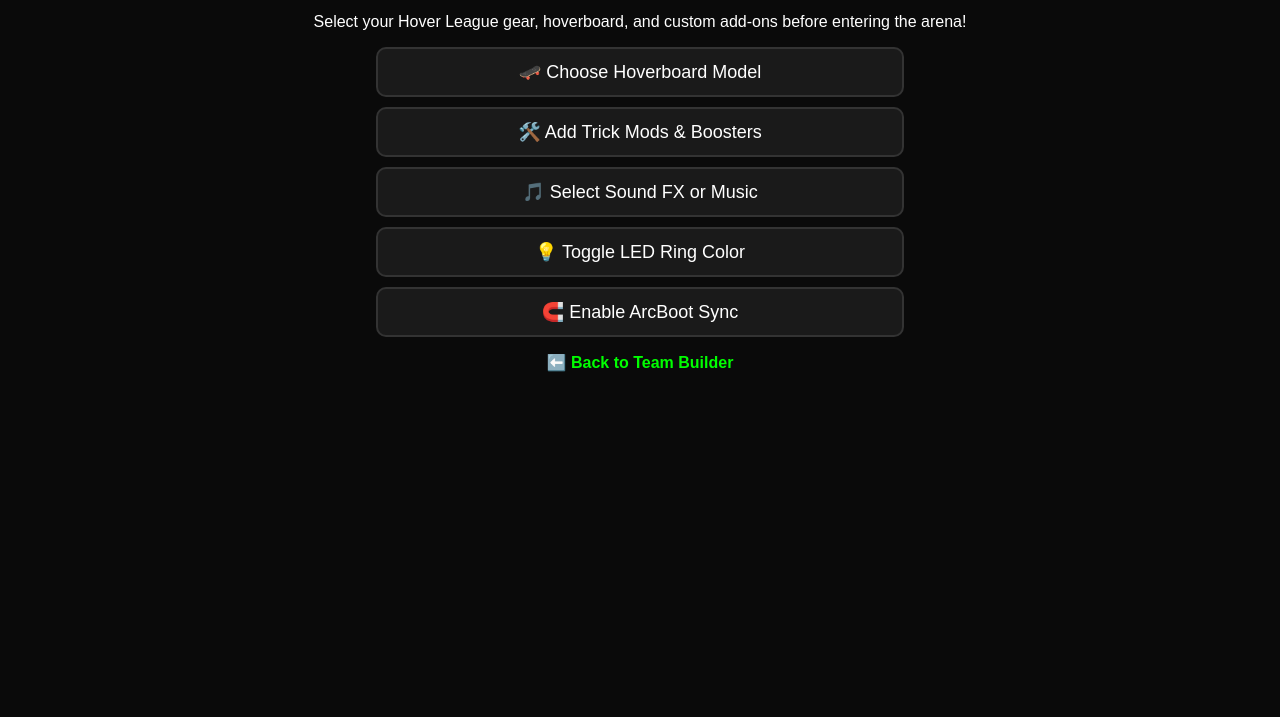
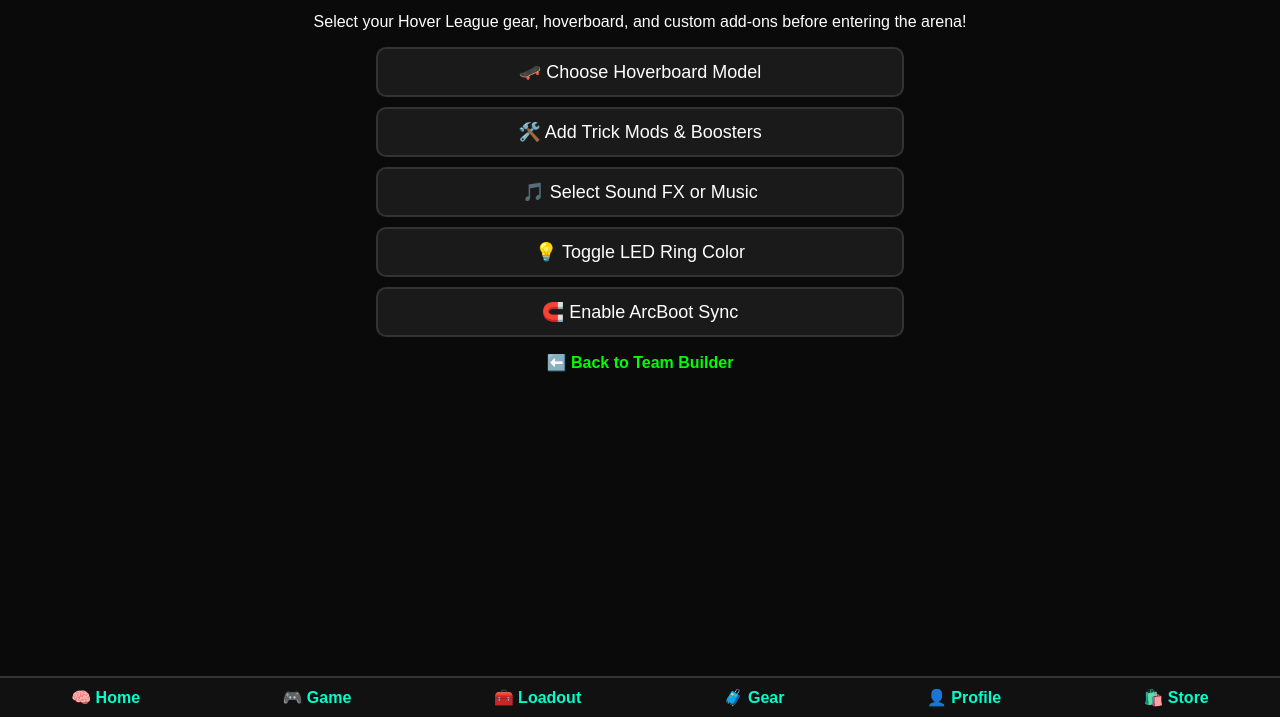
Before and after one commit to Staal1984/Caging_The_Spirit_Within_Final, a plain HTML site: page Loadout_index.html in a window 1280 px wide. Shown: the part 83-800 px from the top of the page. Drawn offline with Linux system fonts and the light colour scheme.

Commit message:
Update Loadout_index.html

```diff
--- a/Loadout_index.html
+++ b/Loadout_index.html
@@ -48,5 +48,24 @@
   </ul>
 
   <p><a href="TeamBuilder_index.html">⬅️ Back to Team Builder</a></p>
-</body>
+<div style="
+  position: fixed;
+  bottom: 0;
+  left: 0;
+  right: 0;
+  background: #111;
+  border-top: 2px solid #333;
+  display: flex;
+  justify-content: space-around;
+  padding: 10px 0;
+  font-size: 16px;
+  z-index: 999;">
+
+  <a href="TeamBuilder_index.html" style="color: #00ffcc; text-decoration: none;">🧠 Home</a>
+  <a href="game.html" style="color: #00ffcc; text-decoration: none;">🎮 Game</a>
+  <a href="Loadout_index.html" style="color: #00ffcc; text-decoration: none;">🧰 Loadout</a>
+  <a href="GearLocker_index.html" style="color: #00ffcc; text-decoration: none;">🧳 Gear</a>
+  <a href="MyProfile_index.html" style="color: #00ffcc; text-decoration: none;">👤 Profile</a>
+  <a href="Store_index.html" style="color: #00ffcc; text-decoration: none;">🛍️ Store</a>
+</div></body>
 </html>
```
